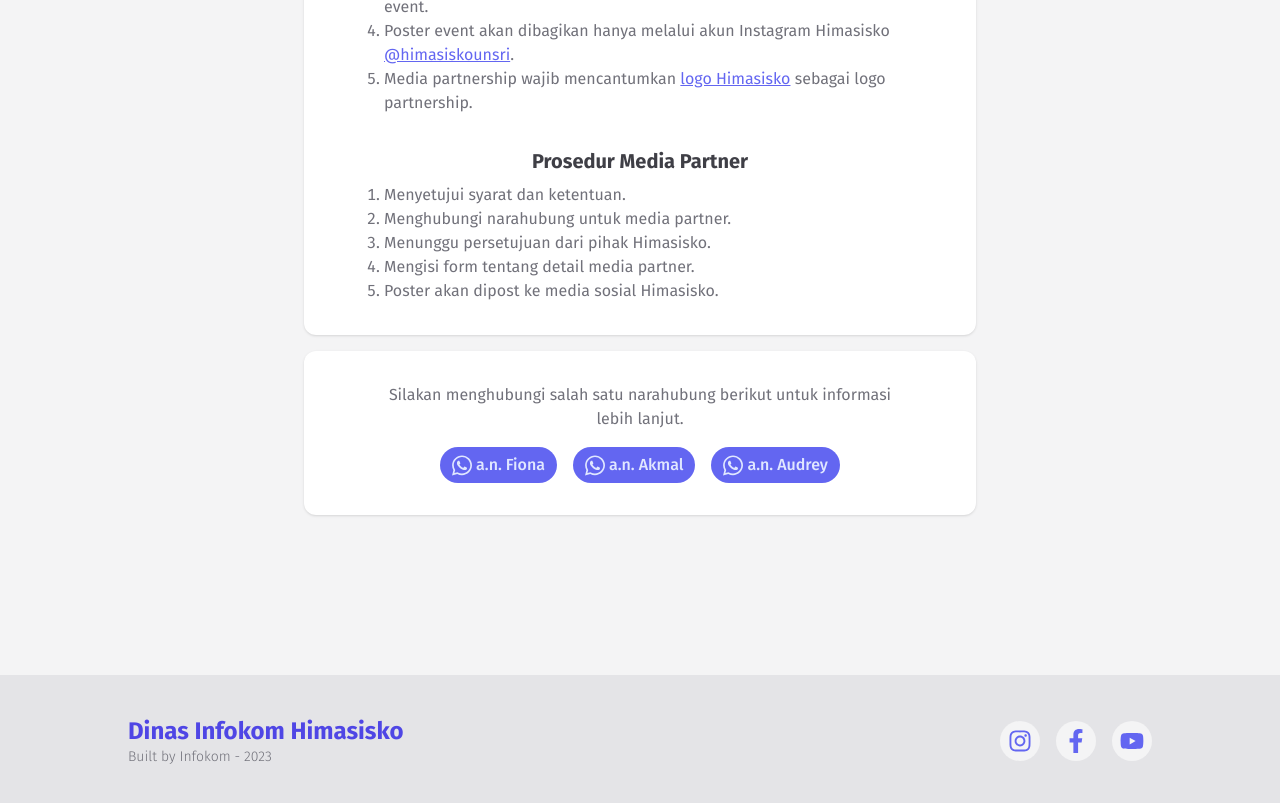
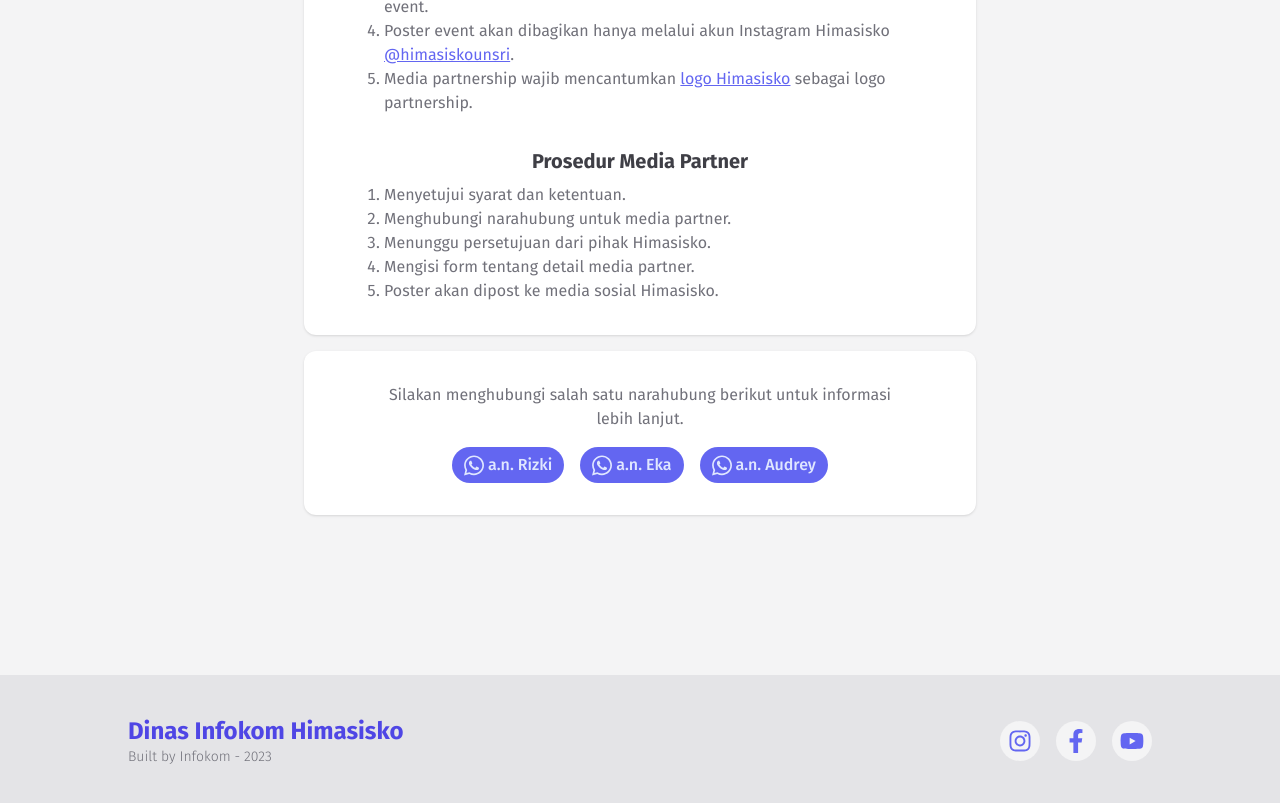
Before and after one commit to moez-rd/infokom, a Next.js app: page /medpart in a window 1280 px wide. Shown: the part 861-1664 px from the top of the page. Built offline with nearby package versions, Linux system fonts and the light colour scheme; what prettier-plugin-tailwindcss would draw is missing.

Commit message:
Update medpart

```diff
--- a/src/pages/medpart.tsx
+++ b/src/pages/medpart.tsx
@@ -86,8 +86,8 @@ export default function Medpart() {
               lebih lanjut.
             </p>
             <div className="mt-4 flex flex-col items-center justify-center space-y-2 sm:flex-row sm:space-y-0 sm:space-x-4">
-              <ContactPersonLink name="Fiona" phone="6285282366531" />
-              <ContactPersonLink name="Akmal" phone="628993041961" />
+              <ContactPersonLink name="Rizki" phone="6287776558912" />
+              <ContactPersonLink name="Eka" phone="628117815050" />
               <ContactPersonLink name="Audrey" phone="6281273737616" />
             </div>
           </Card>
```
